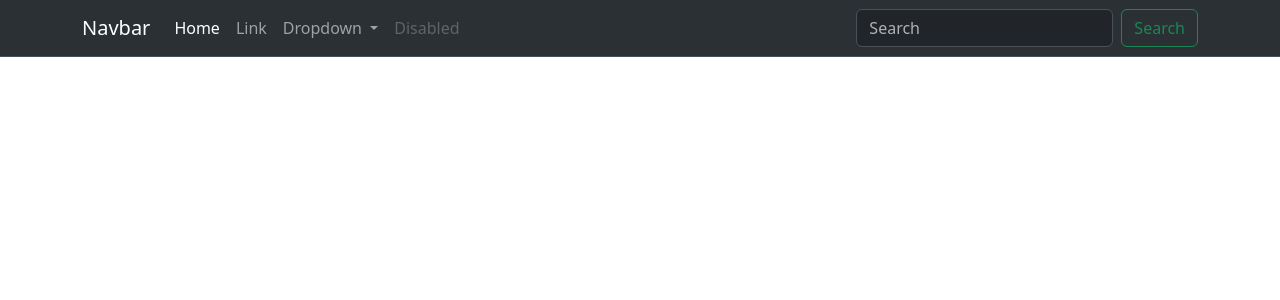
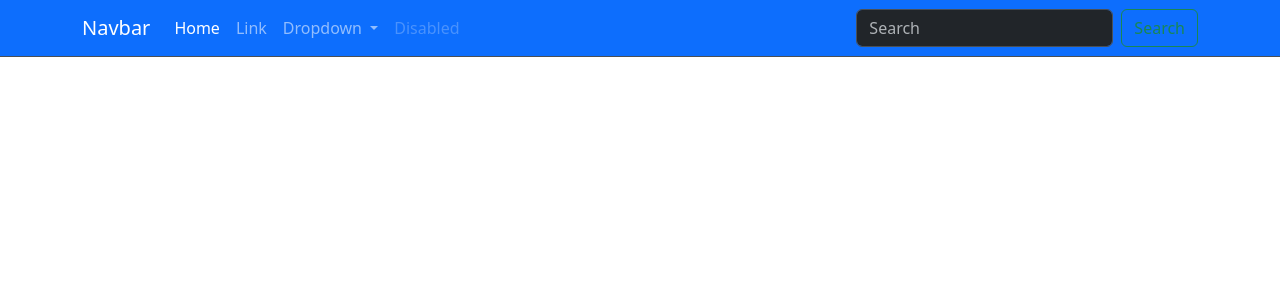
Before and after one commit to koolkusum/HackHers-2024, a Python web app: template flask/templates/home.html in a window 1280 px wide. Shown: the top 300 px of the page. Run offline with Jinja, Linux system fonts and the light colour scheme; the template is opened without the code that fills it, so the values that code supplies are empty.

Commit message:
href navbar.css

```diff
--- a/flask/templates/home.html
+++ b/flask/templates/home.html
@@ -7,12 +7,12 @@
     <title>User Tasks</title>
     <link href="https://cdn.jsdelivr.net/npm/bootstrap@5.2.3/dist/css/bootstrap.min.css" rel="stylesheet" integrity="sha384-rbsA2VBKQhggwzxH7pPCaAqO46MgnOM80zW1RWuH61DGLwZJEdK2Kadq2F9CUG65" crossorigin="anonymous">
     <link rel="stylesheet" href="https://cdn.jsdelivr.net/npm/bootstrap@5.3.2/dist/css/bootstrap.min.css">
-    <link rel="stylesheet" href="style.css">
+    <link rel="stylesheet" href="navbar.css">
 </head>
 
 <body>
     <!-- <p>Welcome to BalanSync!</p> -->
-    <nav class="navbar navbar-expand-lg bg-body-tertiary border-bottom" data-bs-theme="dark">
+    <nav class="navbar navbar-expand-lg bg-primary border-bottom" data-bs-theme="dark">
       <div class="container">
           <a class="navbar-brand" href="#">Navbar</a>
           <button class="navbar-toggler" type="button" data-bs-toggle="collapse" data-bs-target="#navbarSupportedContent" aria-controls="navbarSupportedContent" aria-expanded="false" aria-label="Toggle navigation">
```
